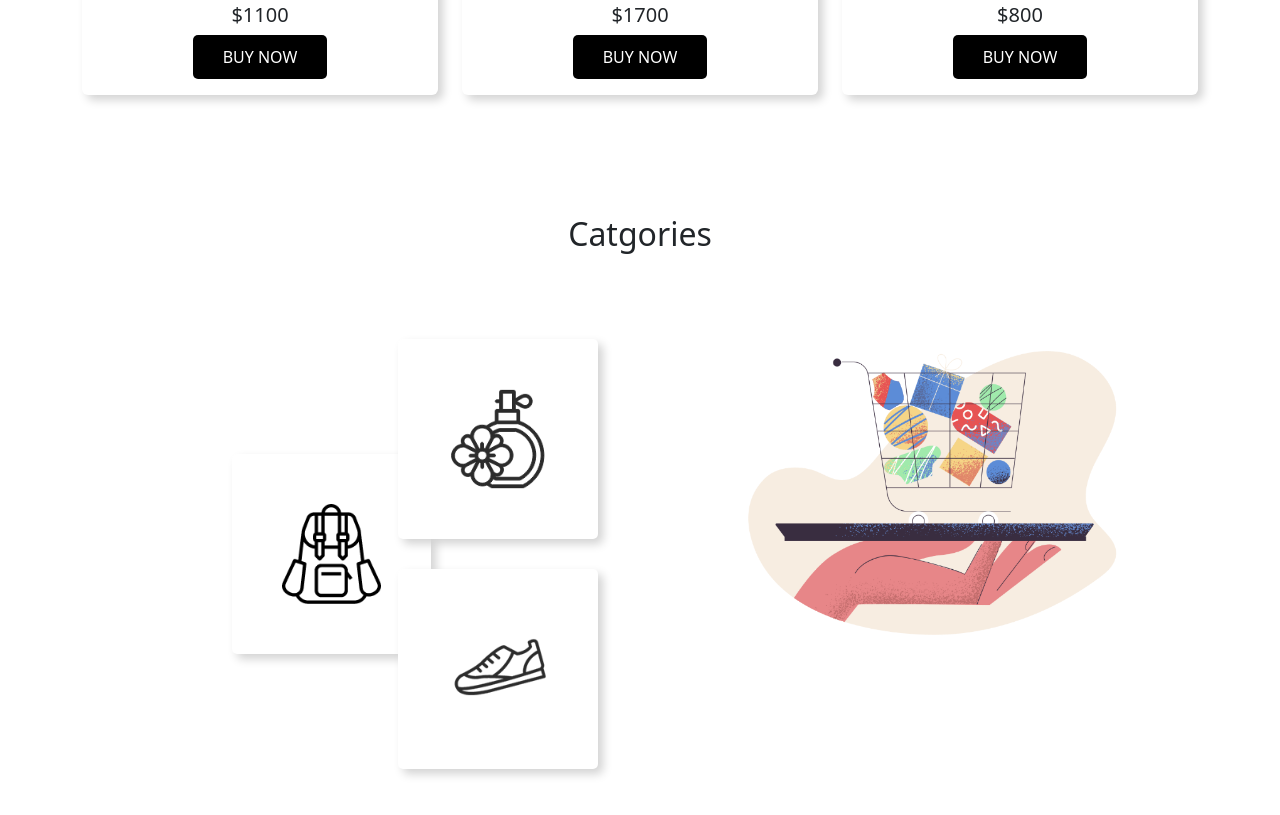
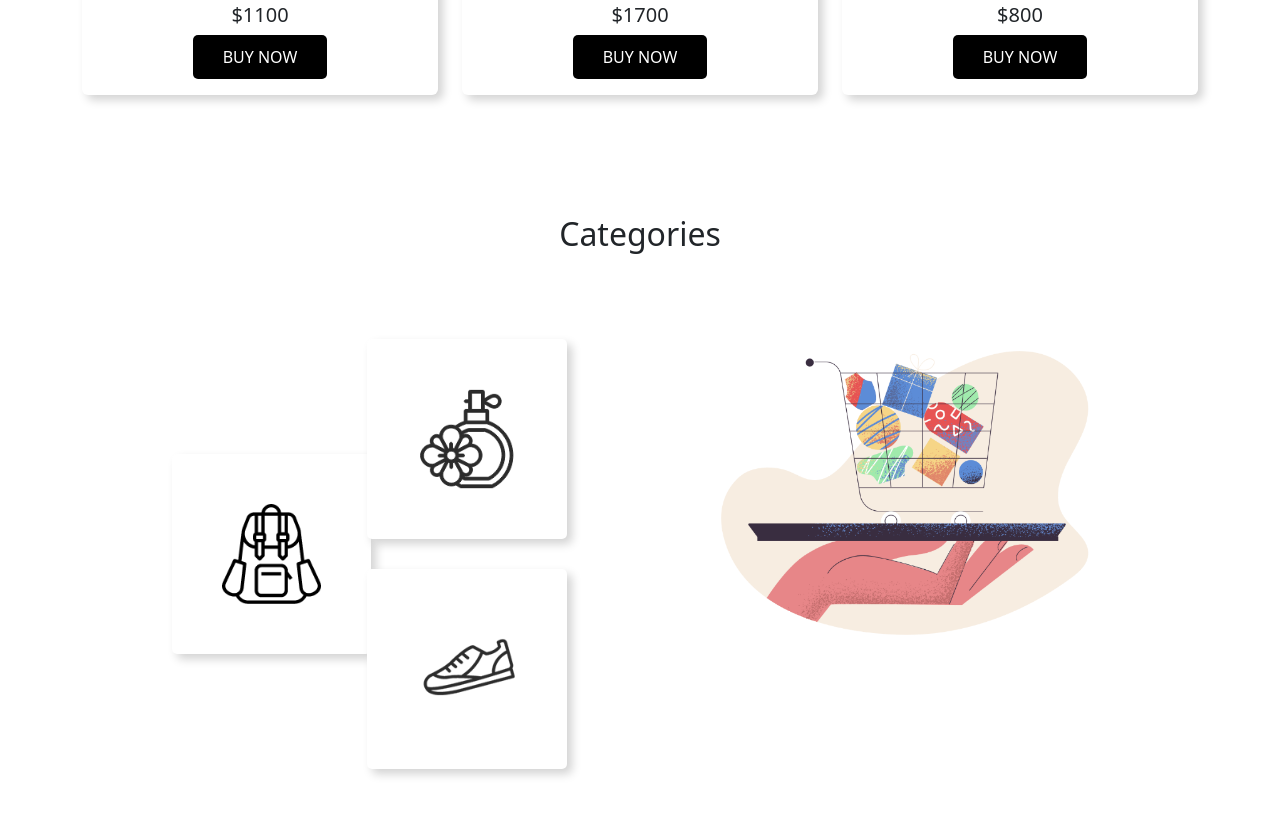
Before and after one commit to MdMoinSarker/Gadget-Ecommerce, a plain HTML site: page index.html in a window 1280 px wide. Shown: the part 1793-2608 px from the top of the page. Drawn offline with nearby package versions, Linux system fonts and the light colour scheme.

Commit message:
Finally Done My Project

```diff
--- a/index.html
+++ b/index.html
@@ -196,34 +196,26 @@
   </div>
 
 
-  <div class="container centre">
-    <h2>Catgories</h2>
+  <div class="container">
+    <h2 class="centre">Categories</h2>
     <br>
     <br>
-    <div class="row">
+  <div class="row">
      <div class="col-md-3 d-flex align-items-center">
         <img class="box1" id="move-box" src="hot-gadgets/Categories/bag.png">
       </div>
       <div class="col-md-3">
         <div class="row-md">
-
           <img class="box1"  src="hot-gadgets/Categories/perfume.png">
         </div>
         <div class="row-md">
-
           <img class="box1" src="hot-gadgets/Categories/shoe.png">
         </div>
-
-
-    </div>
-
-
-
+      </div>
       <div class="col-md-6">
         <img class="catagories-photo1" src="hot-gadgets/Categories/pale-order.png" >
 
       </div>
-    </div>
   </div>
 
 
--- a/style.css
+++ b/style.css
@@ -54,5 +54,5 @@
 
 }
 #move-box{
-    margin-left: 150px;
+    margin-left: 90px;
 }
```
